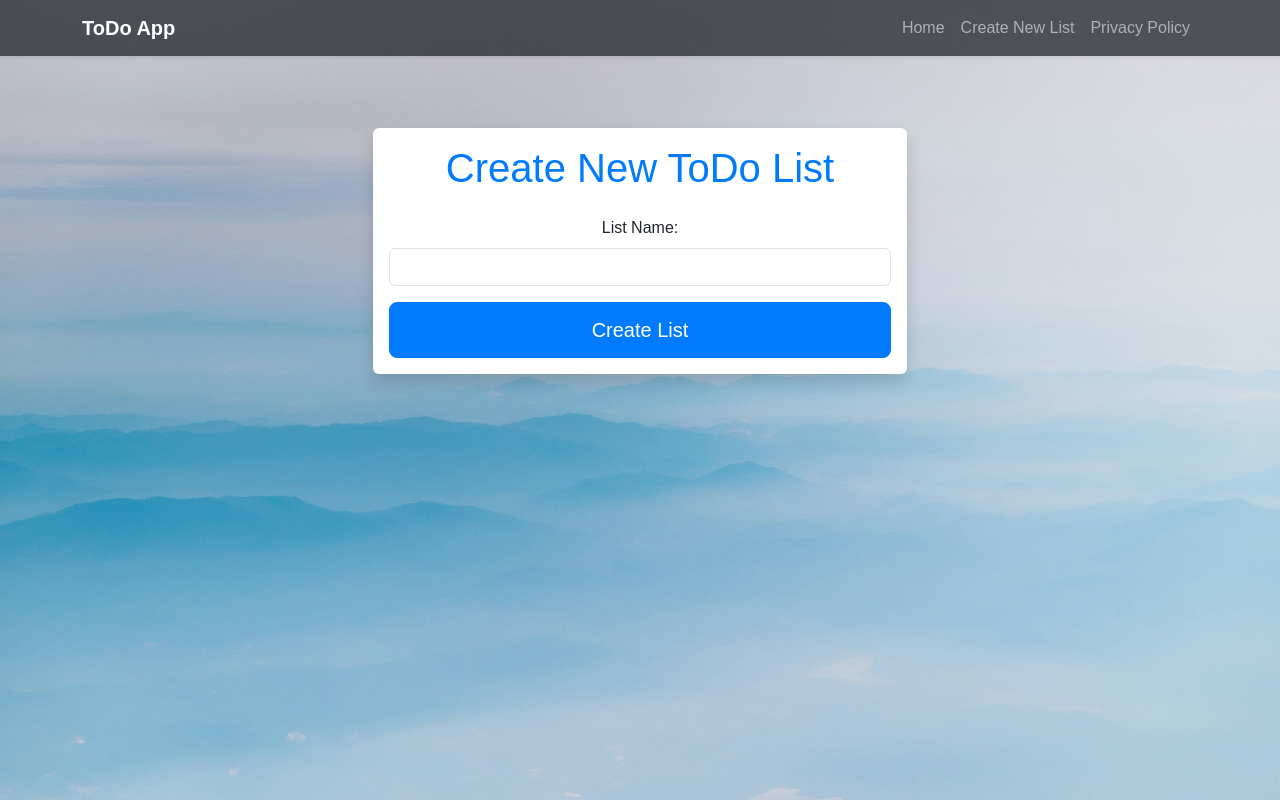
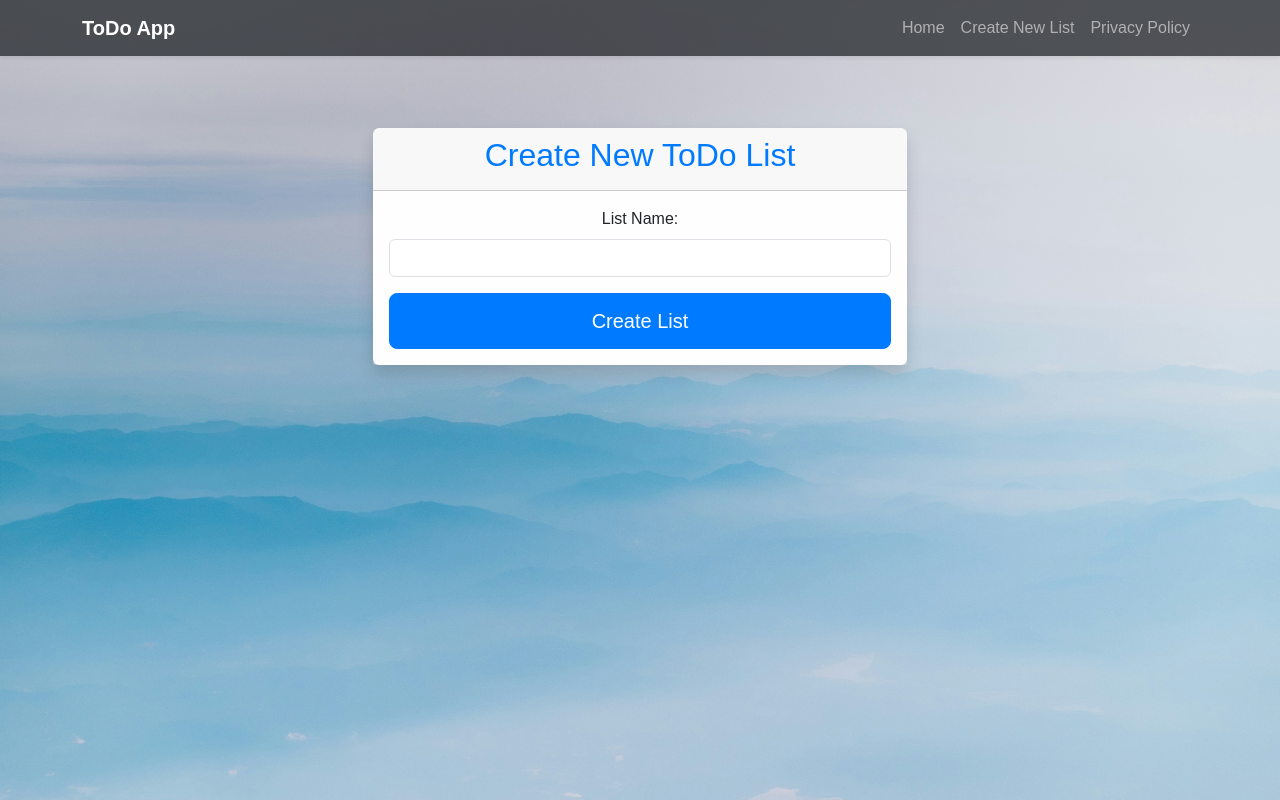
Before and after one commit to crxig-rxberts/sqaada, a React (Create React App) app in the folder client/: page /create-list in a window 1280 px wide. Built offline with nearby package versions, Linux system fonts and the light colour scheme.

Commit message:
refactor the create list component into smaller reusable components

```diff
--- a/client/package.json
+++ b/client/package.json
@@ -33,5 +33,6 @@
   },
   "devDependencies": {
     "@babel/plugin-proposal-private-property-in-object": "^7.21.11"
-  }
+  },
+  "proxy": "http://localhost:8000"
 }
--- /dev/null
+++ b/client/src/Components/Card.js
@@ -0,0 +1,18 @@
+import React from 'react';
+
+const Card = ({ title, children }) => {
+    return (
+        <div className="card shadow">
+            {title && (
+                <div className="card-header">
+                    <h2 className="card-title">{title}</h2>
+                </div>
+            )}
+            <div className="card-body bg-light-opaque">
+                {children}
+            </div>
+        </div>
+    );
+};
+
+export default Card;
--- a/client/src/Components/CreateList.js
+++ b/client/src/Components/CreateList.js
@@ -1,13 +1,14 @@
-import React, { useState } from 'react';
+
+import React from 'react';
 import { useNavigate } from 'react-router-dom';
 import { createNewList } from '../clients/toDoClient';
+import ListForm from './ListForm';
+import Card from './Card';
 
 const CreateList = () => {
-    const [listName, setListName] = useState('');
     const navigate = useNavigate();
 
-    const handleSubmit = async (e) => {
-        e.preventDefault();
+    const handleSubmit = async (listName) => {
         try {
             const response = await createNewList(listName);
             if (response.status === 'SUCCESS') {
@@ -22,27 +23,9 @@ const CreateList = () => {
         <div className="container py-5">
             <div className="row justify-content-center">
                 <div className="col-md-6">
-                    <div className="card shadow">
-                        <div className="card-body">
-                            <h1 className="card-title text-center mb-4">Create New ToDo List</h1>
-                            <form onSubmit={handleSubmit}>
-                                <div className="mb-3">
-                                    <label htmlFor="listName" className="form-label">List Name:</label>
-                                    <input
-                                        type="text"
-                                        className="form-control"
-                                        id="listName"
-                                        value={listName}
-                                        onChange={(e) => setListName(e.target.value)}
-                                        required
-                                    />
-                                </div>
-                                <div className="d-grid">
-                                    <button type="submit" className="btn btn-primary btn-lg">Create List</button>
-                                </div>
-                            </form>
-                        </div>
-                    </div>
+                    <Card title="Create New ToDo List">
+                        <ListForm onSubmit={handleSubmit} />
+                    </Card>
                 </div>
             </div>
         </div>
--- /dev/null
+++ b/client/src/Components/ListForm.js
@@ -0,0 +1,32 @@
+// components/ListForm.js
+import React, { useState } from 'react';
+
+const ListForm = ({ onSubmit }) => {
+    const [listName, setListName] = useState('');
+
+    const handleSubmit = (e) => {
+        e.preventDefault();
+        onSubmit(listName);
+    };
+
+    return (
+        <form onSubmit={handleSubmit}>
+            <div className="mb-3">
+                <label htmlFor="listName" className="form-label">List Name:</label>
+                <input
+                    type="text"
+                    className="form-control"
+                    id="listName"
+                    value={listName}
+                    onChange={(e) => setListName(e.target.value)}
+                    required
+                />
+            </div>
+            <div className="d-grid">
+                <button type="submit" className="btn btn-primary btn-lg">Create List</button>
+            </div>
+        </form>
+    );
+};
+
+export default ListForm;
```
